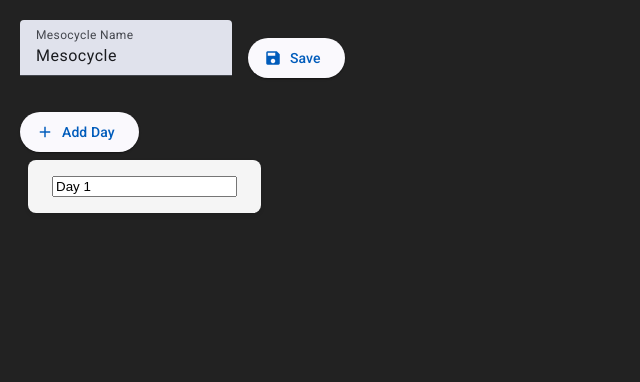
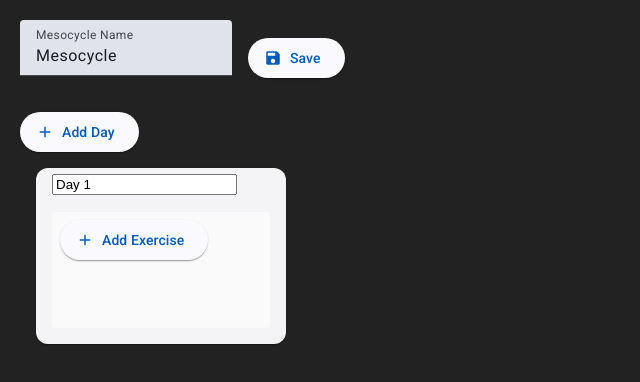
Before and after one commit to LukeHoel/TemplateCreator, an Angular app in the folder TemplateCreator/: page / in a window 1280 px wide. Shown: the top 382 px of the page, without its empty margins (0-640 px from the left). Built offline with nearby package versions, Linux system fonts and the light colour scheme.

Commit message:
added exercises

```diff
--- a/TemplateCreator/src/app/components/planner/planner.component.html
+++ b/TemplateCreator/src/app/components/planner/planner.component.html
@@ -17,8 +17,34 @@
     </button>
 
     <div class="days-container" cdkDropList cdkDropListOrientation="horizontal" (cdkDropListDropped)="drop($event)">
-        <div class="day-item" *ngFor="let item of selectedMesoCycle.microcycles[0].days" cdkDrag>
-            <input matInput [(ngModel)]="item.name">
+        <div *ngFor="let item of selectedMesoCycle.microcycles[0].days" cdkDrag>
+            <mat-card class="day-card">
+                <mat-card-header>
+                    <mat-card-title>
+                        <input matInput [(ngModel)]="item.name" placeholder="Day Name">
+                    </mat-card-title>
+                </mat-card-header>
+
+                <mat-card-content>
+                    <div class="exercises-container" cdkDropList (cdkDropListDropped)="dropExercise($event)">
+                        <mat-card *ngFor="let exercise of item.exercises; let i = index" cdkDrag class="exercise-card">
+                            <mat-card-content>
+                                <div class="exercise-content">
+                                    <input matInput [(ngModel)]="exercise.name" placeholder="Exercise Name">
+                                    <button mat-icon-button color="warn" (click)="removeExercise(item, i)">
+                                        <mat-icon>delete</mat-icon>
+                                    </button>
+                                </div>
+                            </mat-card-content>
+                        </mat-card>
+                        <button mat-raised-button color="primary" (click)="addExercise(item)">
+                            <mat-icon>add</mat-icon>
+                            Add Exercise
+                        </button>
+                    </div>
+                </mat-card-content>
+
+            </mat-card>
         </div>
     </div>
 </div>
--- a/TemplateCreator/src/app/components/planner/planner.component.scss
+++ b/TemplateCreator/src/app/components/planner/planner.component.scss
@@ -9,21 +9,56 @@
     padding: 8px;
   }
 
-  .day-item {
-    background: #f5f5f5;
-    border-radius: 8px;
-    padding: 16px 24px;
-    min-width: 120px;
-    text-align: center;
-    box-shadow: 0 2px 4px rgba(0,0,0,0.1);
-    cursor: pointer;
-    transition: box-shadow 0.2s;
+  .day-card {
+    min-width: 250px;
+    margin: 8px;
+    cursor: move;
 
-    &:hover {
-    transition: transform 0.2s, box-shadow 0.2s;
+    mat-card-header {
+      margin-bottom: 16px;
+      padding: 0 16px;
+    }
 
-      transform: translateY(-2px);
-      box-shadow: 0 4px 8px rgba(0,0,0,0.15);
+    mat-card-content {
+      padding: 0 16px 16px;
+    }
+
+    .exercises-container {
+      min-height: 100px;
+      padding: 8px;
+      background: #fafafa;
+      border-radius: 4px;
+    }
+
+    .exercise-card {
+      margin-bottom: 8px;
+      background: #e3f2fd;
+      cursor: move;
+
+      mat-card-content {
+        padding: 8px;
+      }
+
+      .exercise-content {
+        display: flex;
+        align-items: center;
+        gap: 8px;
+      }
+
+      input {
+        flex: 1;
+        border: none;
+        background: transparent;
+        text-align: center;
+        font-size: 14px;
+        color: #1976d2;
+
+        &:focus {
+          outline: none;
+          background: rgba(255, 255, 255, 0.5);
+          border-radius: 2px;
+        }
+      }
     }
   }
 }
@@ -38,3 +73,11 @@
 .cdk-drag-preview {
   display: none;
 }
+
+.cdk-drag-placeholder {
+  opacity: 0;
+}
+
+.cdk-drag-animating {
+  transition: transform 250ms cubic-bezier(0, 0, 0.2, 1);
+}
--- a/TemplateCreator/src/app/components/planner/planner.component.ts
+++ b/TemplateCreator/src/app/components/planner/planner.component.ts
@@ -4,6 +4,7 @@ import { Mesocycle } from '../../models/mesocycle';
 import { MatListModule } from '@angular/material/list';
 import { MatIconModule } from '@angular/material/icon';
 import { MatButtonModule } from '@angular/material/button';
+import { MatCardModule } from '@angular/material/card';
 import { imports } from '../../app.module';
 import { CdkDragDrop, moveItemInArray } from '@angular/cdk/drag-drop';
 import { DragDropModule } from '@angular/cdk/drag-drop';
@@ -11,7 +12,7 @@ import { DragDropModule } from '@angular/cdk/drag-drop';
 @Component({
   selector: 'app-planner',
   standalone: true,
-  imports: [...imports, DragDropModule],
+  imports: [...imports, DragDropModule, MatCardModule],
   templateUrl: './planner.component.html',
   styleUrl: './planner.component.scss',
 })
@@ -73,4 +74,21 @@ export class PlannerComponent implements OnInit {
   drop(event: CdkDragDrop<string[]>) {
     moveItemInArray(this.selectedMesoCycle.microcycles[0].days, event.previousIndex, event.currentIndex);
   }
+
+  dropExercise(event: CdkDragDrop<string[]>) {
+    moveItemInArray(event.container.data, event.previousIndex, event.currentIndex);
+  }
+
+  addExercise(day: any) {
+    if (!day.exercises) {
+      day.exercises = [];
+    }
+    day.exercises.push({
+      name: `Exercise ${day.exercises.length + 1}`
+    });
+  }
+
+  removeExercise(day: any, exerciseIndex: number) {
+    day.exercises.splice(exerciseIndex, 1);
+  }
 }
```
